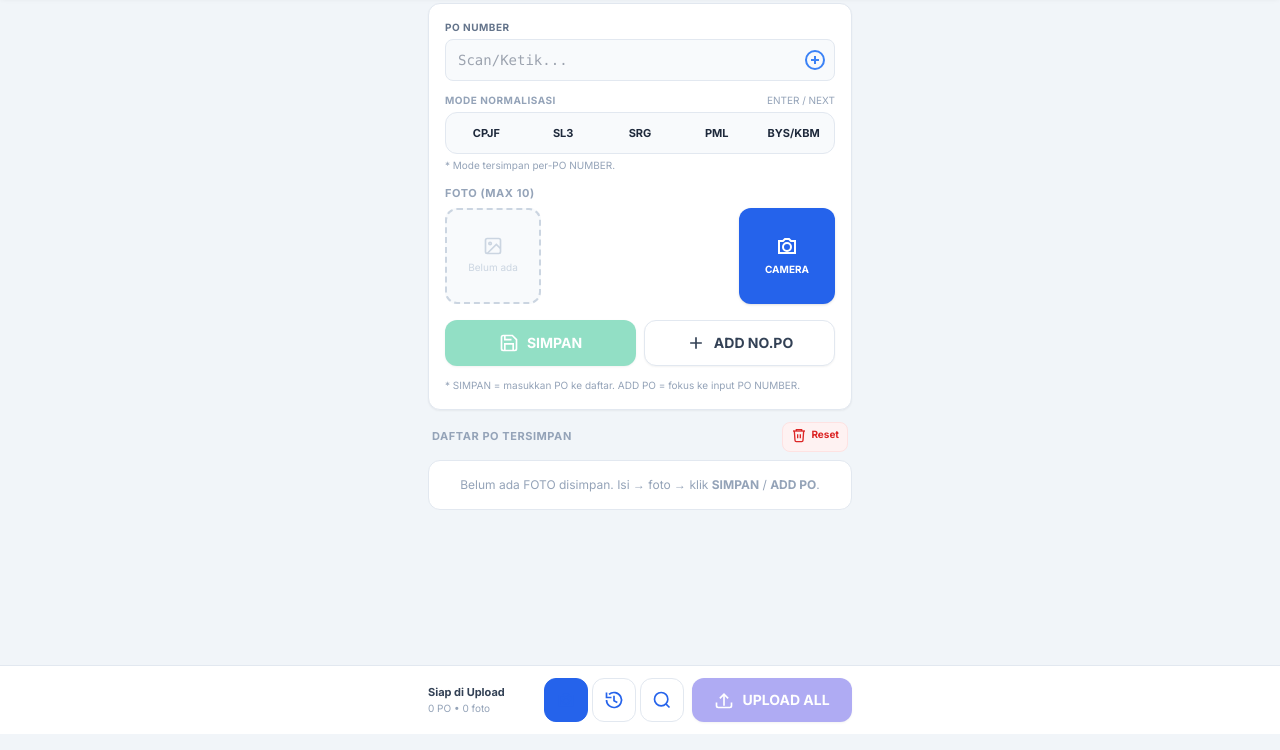
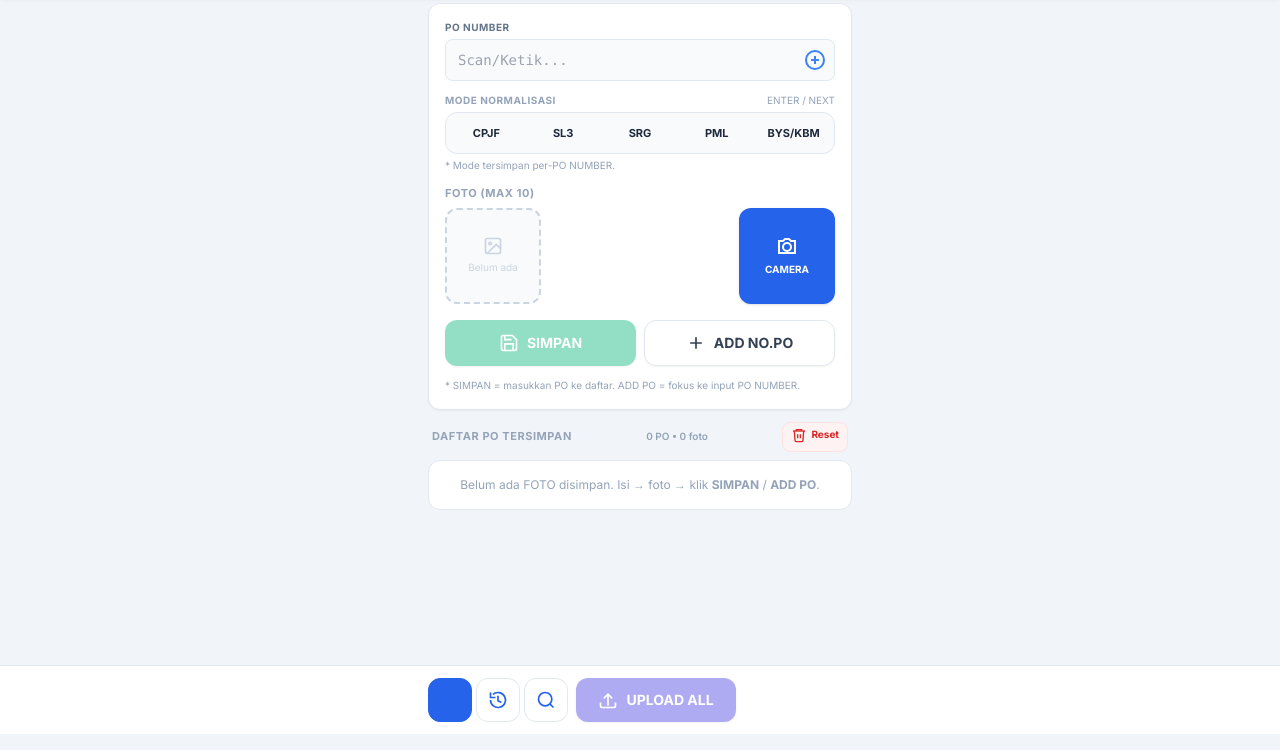
Before and after one commit to pakgilang/camlogsmg, a plain HTML site: page smg-pwa/site/index.html in a window 1280 px wide. Shown: the part 66-816 px from the top of the page. Drawn offline with nearby package versions, Linux system fonts and the light colour scheme.

Commit message:
Update index.html

```diff
--- a/smg-pwa/site/index.html
+++ b/smg-pwa/site/index.html
@@ -517,6 +517,9 @@
             <span class="text-[11px] font-bold text-slate-400 uppercase tracking-wider">
               Daftar PO Tersimpan
             </span>
+            <div class="text-[10px] text-slate-400 font-semibold">
+              <span id="stat-po">0 PO</span> • <span id="stat-foto">0 foto</span>
+            </div>
 
             <button
               id="btn-reset-all"
@@ -601,13 +604,6 @@
   <!-- BOTTOM BAR: 3 icon + upload -->
   <div class="fixed bottom-0 left-0 right-0 bg-white border-t border-slate-200 z-50 safe-bottom">
     <div class="max-w-md mx-auto px-3 py-3 flex items-center gap-2">
-      <div class="flex-1">
-        <div class="text-[11px] font-bold text-slate-700">Siap di Upload</div>
-        <div class="text-[10px] text-slate-400">
-          <span id="stat-po">0 PO</span> • <span id="stat-foto">0 foto</span>
-        </div>
-      </div>
-
       <!-- 3 ICON MENU (highlight via app.js) -->
       <div class="flex items-center gap-1">
         <button
```
